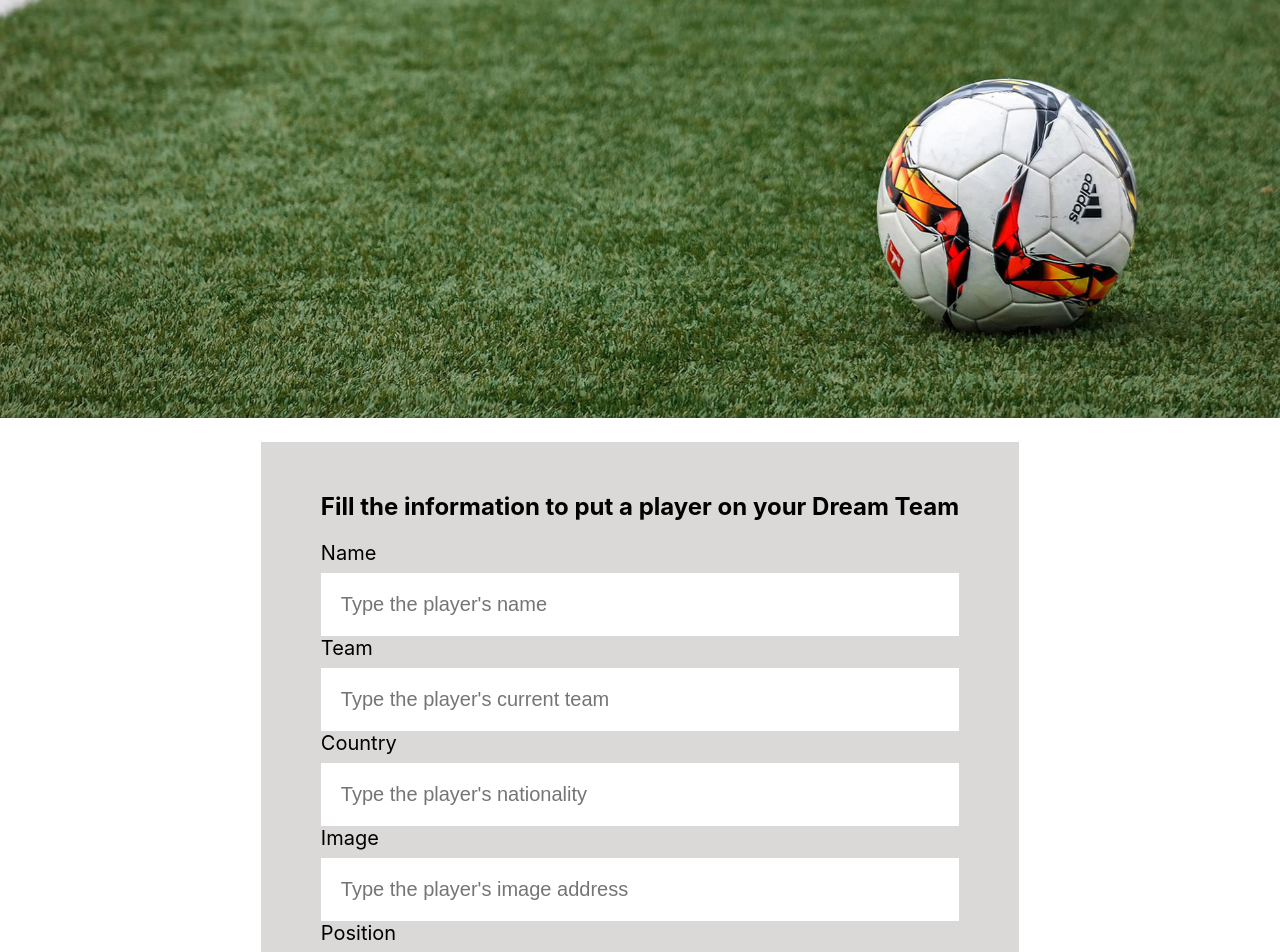
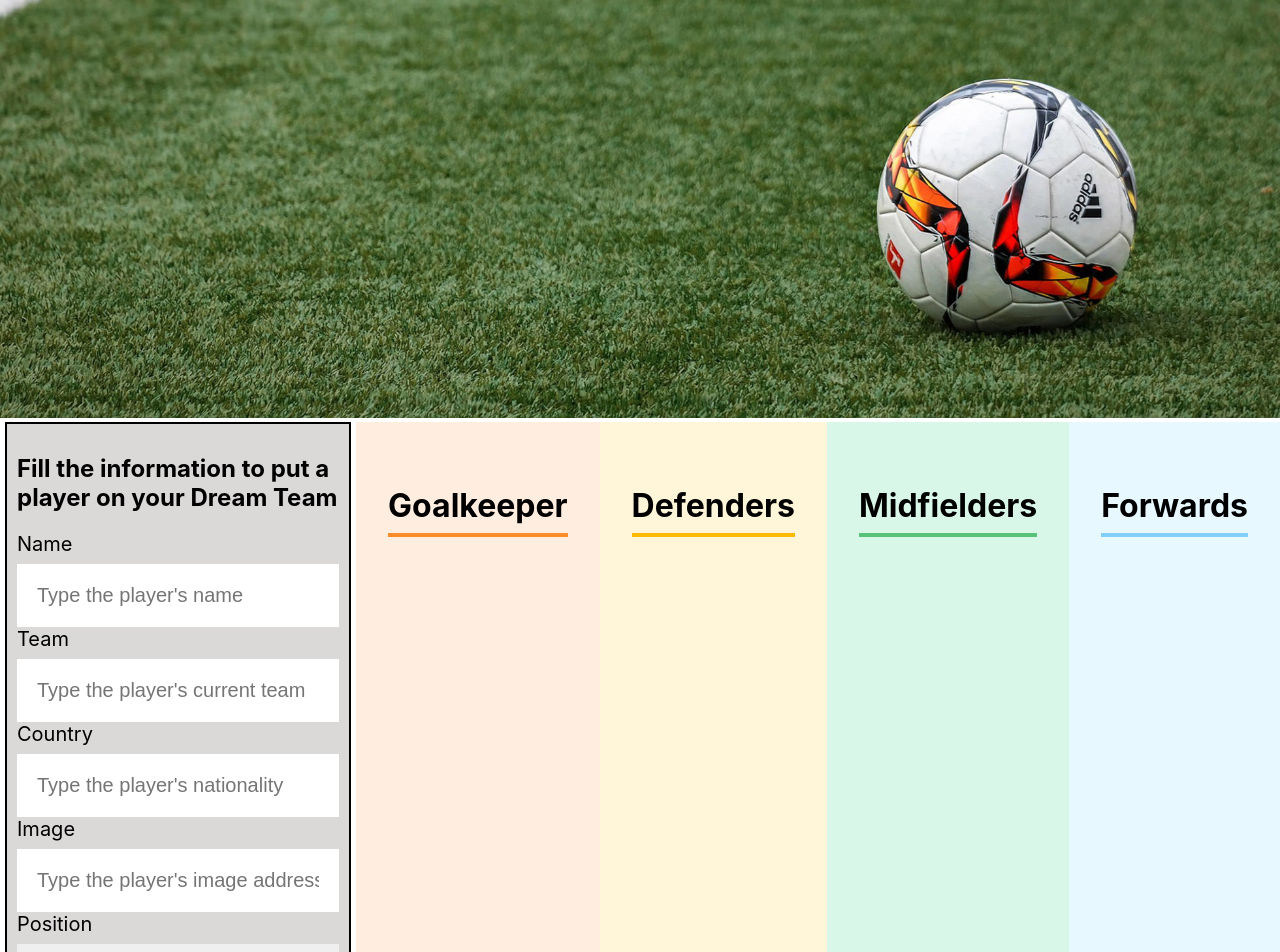
Before and after one commit to tharlytonscarabotto/dreamteam-react, a React (Create React App) app: page / in a window 1280 px wide. Shown: the top 952 px of the page. Built offline with nearby package versions, Linux system fonts and the light colour scheme.

Commit message:
adjusting the last layouts

```diff
--- /dev/null
+++ b/src/App.css
@@ -0,0 +1,3 @@
+.content {
+    display: flex
+}
--- a/src/App.js
+++ b/src/App.js
@@ -2,22 +2,23 @@ import { useState } from 'react';
 import Banner from './components/Banner';
 import Form from './components/Form';
 import FieldPositions from './components/FieldPositions';
+import './App.css';
 
 function App() {
 
   const fieldPositions = [
     {
-      name:'Goalkeeper',
+      name: 'Goalkeeper',
       primaryColor: '#FF8A29',
       secondaryColor: '#FFEEDF'
     },
     {
-      name:'Defenders',
+      name: 'Defenders',
       primaryColor: '#FFBA05',
       secondaryColor: '#FFF5D9'
     },
     {
-      name:'Midfielders',
+      name: 'Midfielders',
       primaryColor: '#57C278',
       secondaryColor: '#D9F7E9'
     },
@@ -30,14 +31,15 @@ function App() {
 
   const [players, setPlayers] = useState([])
 
-  const newPlayerAdded = (player)=>{
+  const newPlayerAdded = (player) => {
     setPlayers([...players, player])
   }
 
   return (
     <div className="App">
       <Banner />
-      <Form positions={fieldPositions.map(position => position.name)} playerInserted={player => newPlayerAdded(player)}/>
+      <div className='content'>
+        <Form positions={fieldPositions.map(position => position.name)} playerInserted={player => newPlayerAdded(player)} />
 
         {fieldPositions.map(position => <FieldPositions
           key={position.name}
@@ -48,6 +50,7 @@ function App() {
         />)}
 
       </div>
+    </div>
   );
 }
 
--- a/src/components/Form/Form.css
+++ b/src/components/Form/Form.css
@@ -1,11 +1,12 @@
 .form {
     display: flex;
     justify-content: center;
-    margin: 20px 0;
+    border: solid 2px black;
+    margin: 0 5px 5px 5px;
 }
 
 .form form {
-    max-width: 80%;
+    max-width: 95%;
     background-color: rgb(219, 216, 216);
-    padding: 30px 60px;
+    padding: 10px 10px;
 }
--- a/src/components/PlayerCard/PlayerCard.css
+++ b/src/components/PlayerCard/PlayerCard.css
@@ -1,5 +1,5 @@
 .player-card{
-    width: 200px;
+    width: 180px;
 }
 
 .player-card .header{
@@ -18,14 +18,14 @@
     background: #FFFFFF;
     box-shadow: 5px 5px 15px rgba(0, 0, 0, 0.08);
     border-radius: 0px 0px 10px 10px;
-    padding-top: 90px;
-    padding-bottom: 40px;
+    padding-top: 40px;
+    padding-bottom: 5px;
 }
 
 .player-card .footer h4{
     color: #338304;
     font-size: 18px;
-    line-height: 22px;
+    line-height: 5px;
     font-weight: bold;
 }
 
@@ -33,5 +33,5 @@
     font-size: 18px;
     line-height: 0;
     color: #212121;
-    padding: 0 16px;
+    padding: 0 5px;
 }
```
Lines whose indentation alone changed are shown as unchanged.
